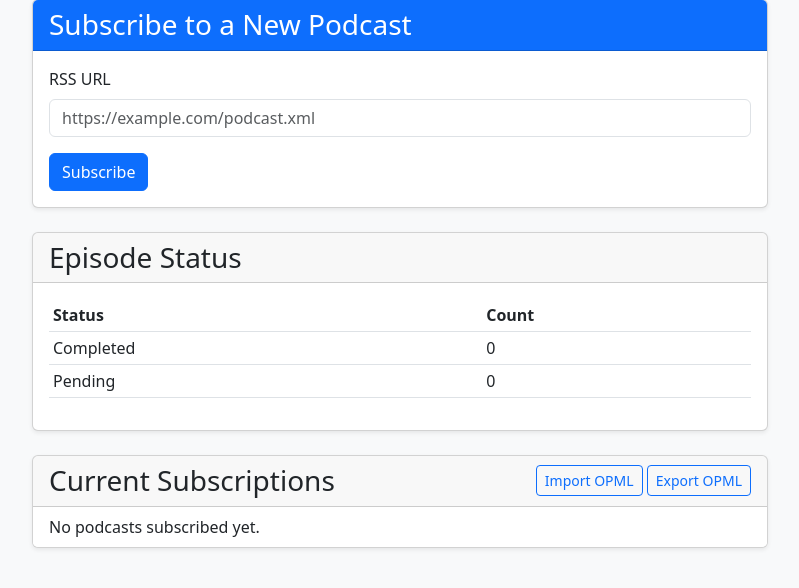
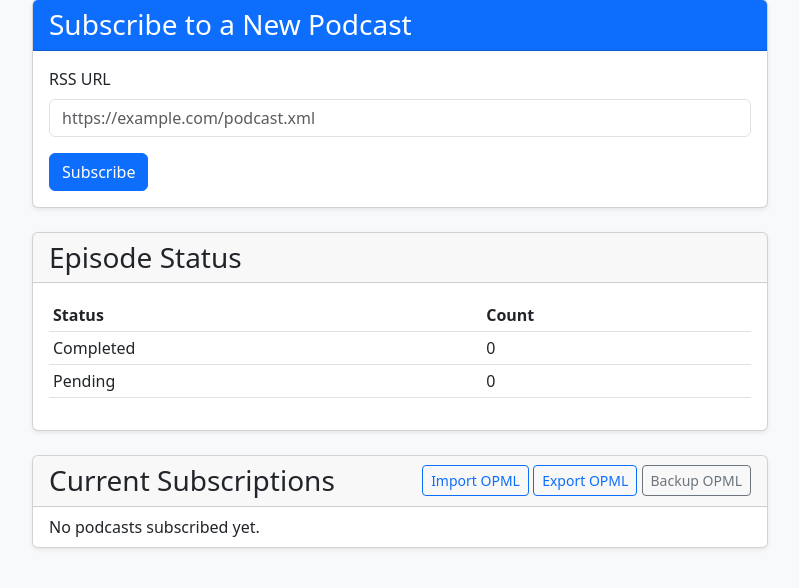
Before and after one commit to prashmohan/podslice, a Django app: page / in a window 1280 px wide. Shown: the part 89-677 px from the top of the page, without its empty margins (240-1039 px from the left). Run offline with Django 4.2, Linux system fonts and the light colour scheme; data that the repository does not hold is empty.

Commit message:
feat(backup): Add OPML backup with original RSS links
This commit introduces a new feature that allows users to export their podcast subscriptions as an OPML file containing the original RSS URLs. This provides a convenient way to back up and restore
subscriptions in other podcast clients.

The following changes were made:

- A new \`OPMLBackupView\` was created to handle the export logic.
- A corresponding URL pattern named \`opml-backup\` was added.
- A "Backup OPML" button was added to the main subscription page.

```diff
--- a/podcasts/templates/podcasts/subscribe.html
+++ b/podcasts/templates/podcasts/subscribe.html
@@ -59,6 +59,7 @@
                 <div>
                     <a href="{% url 'opml-import' %}" class="btn btn-sm btn-outline-primary">Import OPML</a>
                     <a href="{% url 'opml-export' %}" class="btn btn-sm btn-outline-primary">Export OPML</a>
+                    <a href="{% url 'opml-backup' %}" class="btn btn-sm btn-outline-secondary">Backup OPML</a>
                 </div>
             </div>
             <div class="list-group list-group-flush">
--- a/podcasts/urls.py
+++ b/podcasts/urls.py
@@ -14,7 +14,8 @@ from podcasts.views import (
     serve_rehosted_media,
     OPMLExportView,
     OPMLImportView,
-    EpisodeStatusAPIView
+    EpisodeStatusAPIView,
+    OPMLBackupView
 )
 
 urlpatterns = [
@@ -52,6 +53,9 @@ urlpatterns = [
          OPMLExportView.as_view(),
          name='opml-export'),
     path('opml/import/',
-            OPMLImportView.as_view(),
-            name='opml-import'),
+         OPMLImportView.as_view(),
+         name='opml-import'),
+    path('opml/backup/',
+         OPMLBackupView.as_view(),
+         name='opml-backup'),
 ]
--- a/podcasts/views.py
+++ b/podcasts/views.py
@@ -95,6 +95,31 @@ class OPMLExportView(View):
         response = HttpResponse(opml_content, content_type="application/xml")
         response["Content-Disposition"] = (
             'attachment; filename="podslice_subscriptions.opml"'
+        )
+        return response
+
+
+class OPMLBackupView(View):
+    """
+    A view to export all podcast subscriptions as an OPML file with the original RSS URLs.
+    """
+
+    def get(self, request):
+        """
+        Handles GET requests and returns an OPML file.
+        """
+        podcasts = Podcast.objects.all()
+
+        context = {
+            "podcasts": podcasts,
+            "created_at": datetime.now().strftime("%a, %d %b %Y %H:%M:%S %z"),
+        }
+
+        opml_content = render_to_string("podcasts/opml_export.xml", context)
+
+        response = HttpResponse(opml_content, content_type="application/xml")
+        response["Content-Disposition"] = (
+            'attachment; filename="podslice_backup.opml"'
         )
         return response
 
```
